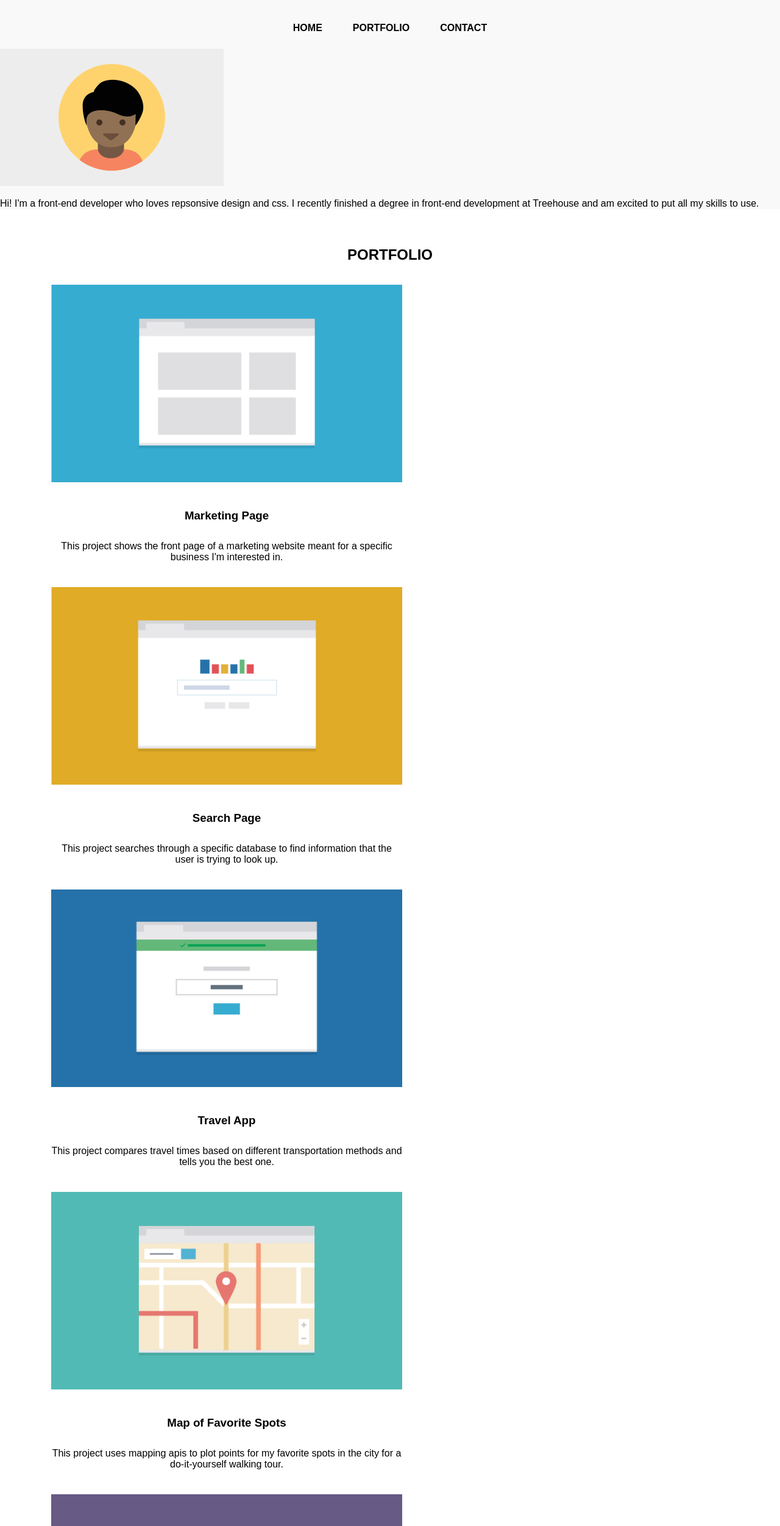
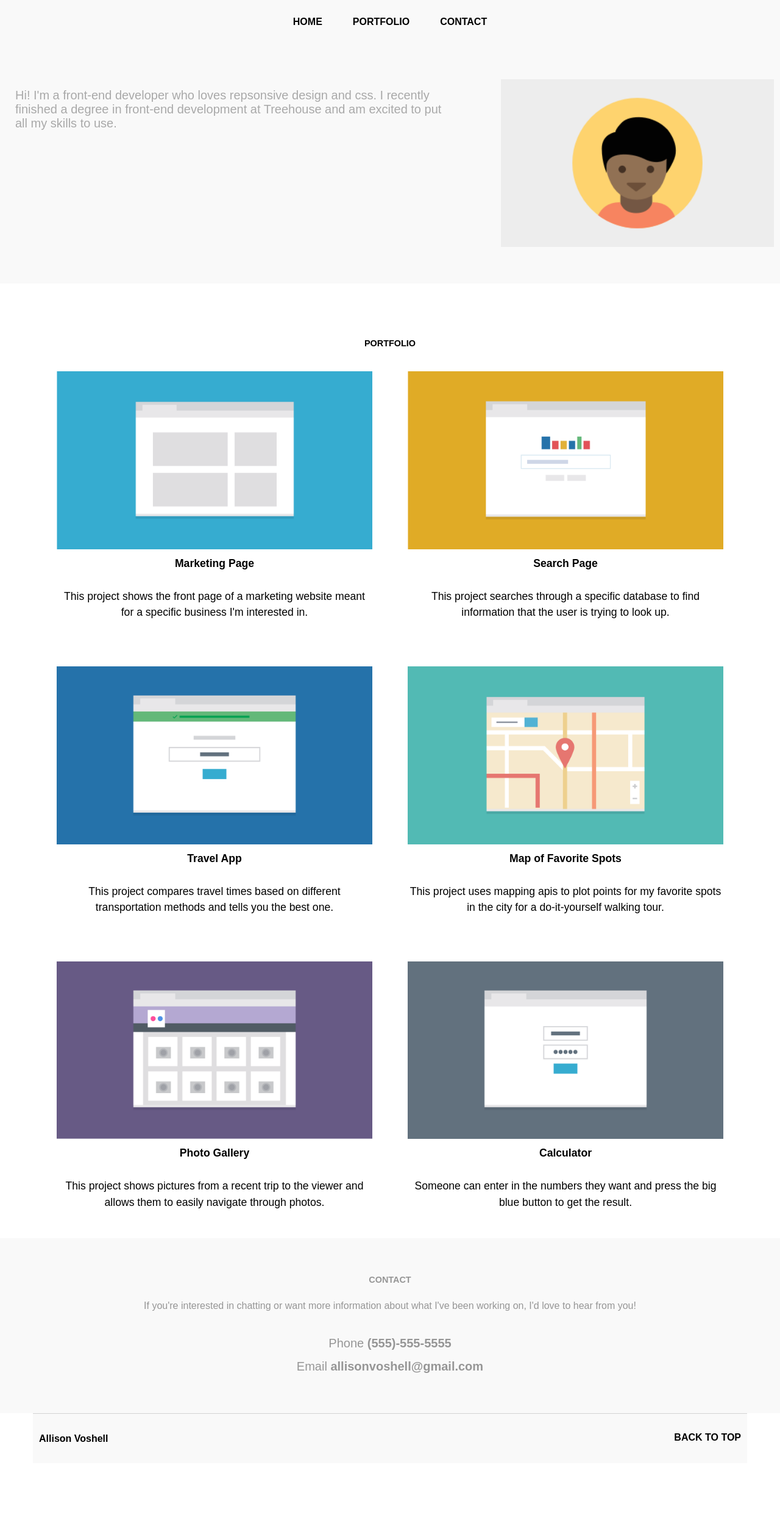
Before and after one commit to avoshell/Responsive-Portfolio-Site-Project, a plain HTML site: page index.html in a window 1280 px wide. Shown: the part 88-2591 px from the top of the page at 61% size. After the commit the page ends 2488 px from the top, so only its background shows below. Drawn offline with Linux system fonts and the light colour scheme.

Commit message:
added to tablet media query & cleaned up code

```diff
--- a/CSS/styles.css
+++ b/CSS/styles.css
@@ -76,7 +76,6 @@
       font-size: 1em;
       padding-bottom: 45px;
     }
-}
 
   .main-nav li {
     background-color: white;
@@ -117,11 +116,11 @@
     width: 90%;
     margin: auto;
     padding: 10px;
-  font-size: 12pt;
+    font-size: .75em;
     font-weight: bold;
     border-top: 1px solid lightgray;
   }
-
+}
 
 @media screen and (min-width: 768px) {
     .main-header,
@@ -133,9 +132,16 @@
       background-color: rgb(249, 249, 249);
     }
 
+    h2 {
+      font-size: .9em;
+    }
+
     .portfolio {
       width: 90%;
       margin: auto;
+      margin-top: 50px;
+      padding-top: 30px;
+      background-color: white;
       }
 
     h2,
@@ -143,7 +149,7 @@
     .main-header {
       text-align: center;
       margin: auto;
-      padding: 15px;
+      padding: 10px;
     }
 
     .main-nav {
@@ -165,25 +171,84 @@
       float: left;
       overflow: hidden;
       display: inline-block;
+      width: 45%;
+      margin: 2.5%;
     }
 
-    .gallery li h3,
-    .gallery li p,
-    .gallery li a img {
-      width: 50%;
-      margin: 10px;
-      padding: 10px;
+    .gallery li a h3,
+    .gallery li a p {
       text-align: center;
+      color: black;
+      line-height: 1.5em;
+      font-size: 1.1em;
     }
 
+    img {
+      max-width: 100%;
+      display: block;
+    }
 
+    .personal-blurb {
+      margin: auto;
+      padding-top: 50px;
+      padding-bottom: 50px;
+    }
 
+    .personal-blurb img {
+      float: right;
+      width: 35%;
+      padding: 10px;
+    }
 
+    .personal-blurb p {
+      float: left;
+      width: 55%;
+      margin: auto;
+      padding: 25px;
+      font-size: 1.25em;
+      color: darkgray;
+    }
+
+    .contact {
+      text-align: center;
+      padding: 50px;
+      margin: auto;
+      color: rgb(150, 150, 150);
+    }
+
+    .contact p {
+      padding-bottom: 25px;
+    }
+
+    .contact ul {
+      font-size: 1.25em;
+      font-weight: lighter;
+      padding-bottom: 15px;
+    }
+
+    .footer h4 {
+      float: left;
+    }
+
+    .footer a {
+      float: right;
+      padding-top: 20px;
+    }
+
+    .footer {
+      overflow: hidden;
+      width: 90%;
+      margin: auto;
+      padding: 10px;
+      font-size: 1em;
+      font-weight: bold;
+      border-top: 1px solid lightgray;
+    }
+
+}
 
 .clearfix::after {
       content: "";
       display: table;
       clear: both;
     }
-
-}
--- a/index.html
+++ b/index.html
@@ -23,7 +23,7 @@
         </ul>
       </nav>
 
-      <div class="personal-blurb">
+      <div class="personal-blurb clearfix">
         <img src="images/responsive-layout-profile.png" alt="Allison profile pic">
         <p>Hi! I'm a front-end developer who loves repsonsive design and css. I
 recently finished a degree in front-end development at Treehouse and am
```
Lines whose indentation alone changed are shown as unchanged.
